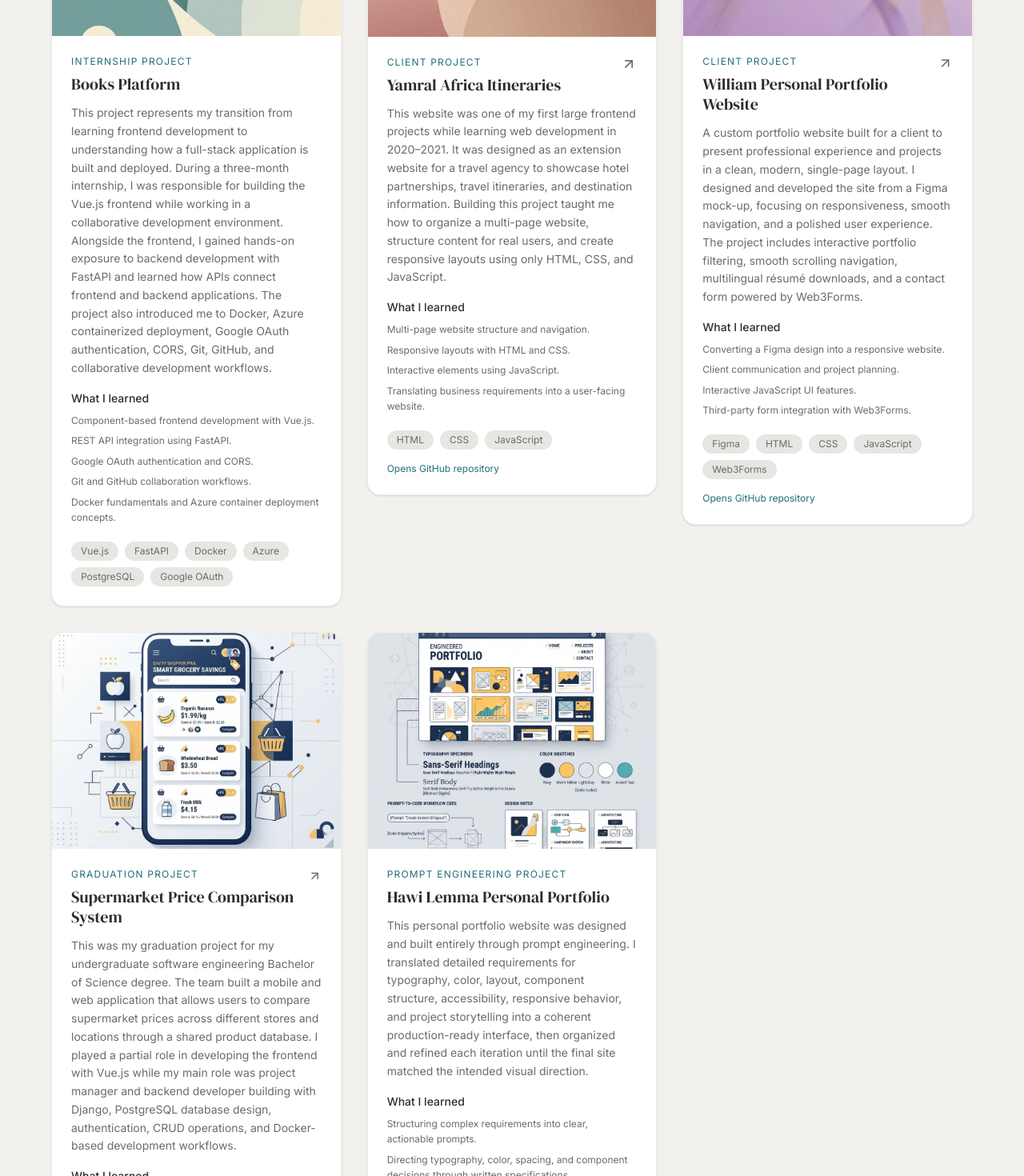
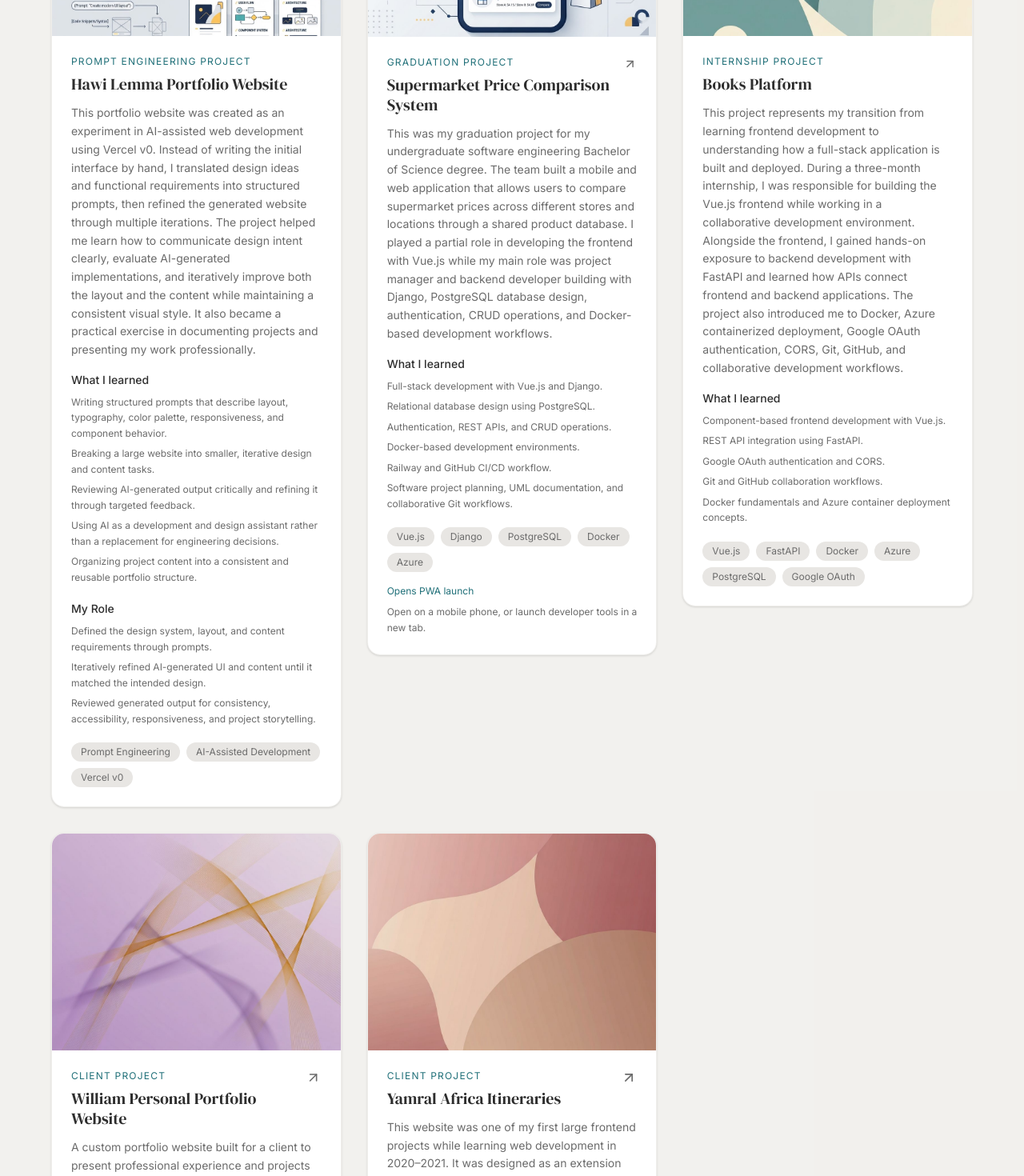
Before and after one commit to Hawi-Lemma/Hawi_Lemma-Portfolio-website-Varcel, a Next.js app: page / in a window 1280 px wide. Shown: the part 2060-3530 px from the top of the page at 80% size. Built offline with nearby package versions, Linux system fonts and the light colour scheme.

Commit message:
feat: add detailed project descriptions and update portfolio entries
Co-authored-by: HawiLemma <25134838+Hawi-Lemma@users.noreply.github.com>

```diff
--- a/components/projects.tsx
+++ b/components/projects.tsx
@@ -4,33 +4,14 @@ import { ArrowUpRight } from "lucide-react"
 
 const projects = [
   {
-    title: "Books Platform",
-    category: "Internship Project",
-    description: "This project represents my transition from learning frontend development to understanding how a full-stack application is built and deployed. During a three-month internship, I was responsible for building the Vue.js frontend while working in a collaborative development environment. Alongside the frontend, I gained hands-on exposure to backend development with FastAPI and learned how APIs connect frontend and backend applications. The project also introduced me to Docker, Azure containerized deployment, Google OAuth authentication, CORS, Git, GitHub, and collaborative development workflows.",
-    tags: ["Vue.js", "FastAPI", "Docker", "Azure", "PostgreSQL", "Google OAuth"],
-    learned: ["Component-based frontend development with Vue.js.", "REST API integration using FastAPI.", "Google OAuth authentication and CORS.", "Git and GitHub collaboration workflows.", "Docker fundamentals and Azure container deployment concepts."],
-    image: "/images/project-1.jpg",
+    title: "Hawi Lemma Portfolio Website",
+    category: "Prompt Engineering Project",
+    description: "This portfolio website was created as an experiment in AI-assisted web development using Vercel v0. Instead of writing the initial interface by hand, I translated design ideas and functional requirements into structured prompts, then refined the generated website through multiple iterations. The project helped me learn how to communicate design intent clearly, evaluate AI-generated implementations, and iteratively improve both the layout and the content while maintaining a consistent visual style. It also became a practical exercise in documenting projects and presenting my work professionally.",
+    tags: ["Prompt Engineering", "AI-Assisted Development", "Vercel v0"],
+    learned: ["Writing structured prompts that describe layout, typography, color palette, responsiveness, and component behavior.", "Breaking a large website into smaller, iterative design and content tasks.", "Reviewing AI-generated output critically and refining it through targeted feedback.", "Using AI as a development and design assistant rather than a replacement for engineering decisions.", "Organizing project content into a consistent and reusable portfolio structure."],
+    role: ["Defined the design system, layout, and content requirements through prompts.", "Iteratively refined AI-generated UI and content until it matched the intended design.", "Reviewed generated output for consistency, accessibility, responsiveness, and project storytelling."],
+    image: "/images/project-5.png",
     link: null,
-  },
-  {
-    title: "Yamral Africa Itineraries",
-    category: "Client Project",
-    description: "This website was one of my first large frontend projects while learning web development in 2020–2021. It was designed as an extension website for a travel agency to showcase hotel partnerships, travel itineraries, and destination information. Building this project taught me how to organize a multi-page website, structure content for real users, and create responsive layouts using only HTML, CSS, and JavaScript.",
-    tags: ["HTML", "CSS", "JavaScript"],
-    learned: ["Multi-page website structure and navigation.", "Responsive layouts with HTML and CSS.", "Interactive elements using JavaScript.", "Translating business requirements into a user-facing website."],
-    image: "/images/project-2.jpg",
-    link: "https://github.com/Hawi-Lemma/Yamral-Africa-Website-Extension",
-    linkType: "GitHub repository",
-  },
-  {
-    title: "William Personal Portfolio Website",
-    category: "Client Project",
-    description: "A custom portfolio website built for a client to present professional experience and projects in a clean, modern, single-page layout. I designed and developed the site from a Figma mock-up, focusing on responsiveness, smooth navigation, and a polished user experience. The project includes interactive portfolio filtering, smooth scrolling navigation, multilingual résumé downloads, and a contact form powered by Web3Forms.",
-    tags: ["Figma", "HTML", "CSS", "JavaScript", "Web3Forms"],
-    learned: ["Converting a Figma design into a responsive website.", "Client communication and project planning.", "Interactive JavaScript UI features.", "Third-party form integration with Web3Forms."],
-    image: "/images/project-3.jpg",
-    link: "https://github.com/Hawi-Lemma/Personal-Website-Client-William_Ngoy",
-    linkType: "GitHub repository",
   },
   {
     title: "Supermarket Price Comparison System",
@@ -44,13 +25,33 @@ const projects = [
     linkNotice: "Open on a mobile phone, or launch developer tools in a new tab.",
   },
   {
-    title: "Hawi Lemma Personal Portfolio",
-    category: "Prompt Engineering Project",
-    description: "This personal portfolio website was designed and built entirely through prompt engineering. I translated detailed requirements for typography, color, layout, component structure, accessibility, responsive behavior, and project storytelling into a coherent production-ready interface, then organized and refined each iteration until the final site matched the intended visual direction.",
-    tags: ["Prompt Engineering", "Next.js", "React", "Tailwind CSS", "UI Design"],
-    learned: ["Structuring complex requirements into clear, actionable prompts.", "Directing typography, color, spacing, and component decisions through written specifications.", "Organizing a multi-section website into reusable components and consistent content patterns.", "Reviewing generated implementations and refining them through precise iterative feedback.", "Combining design judgment, technical planning, and prompt-based development into a polished product."],
-    image: "/images/project-5.png",
+    title: "Books Platform",
+    category: "Internship Project",
+    description: "This project represents my transition from learning frontend development to understanding how a full-stack application is built and deployed. During a three-month internship, I was responsible for building the Vue.js frontend while working in a collaborative development environment. Alongside the frontend, I gained hands-on exposure to backend development with FastAPI and learned how APIs connect frontend and backend applications. The project also introduced me to Docker, Azure containerized deployment, Google OAuth authentication, CORS, Git, GitHub, and collaborative development workflows.",
+    tags: ["Vue.js", "FastAPI", "Docker", "Azure", "PostgreSQL", "Google OAuth"],
+    learned: ["Component-based frontend development with Vue.js.", "REST API integration using FastAPI.", "Google OAuth authentication and CORS.", "Git and GitHub collaboration workflows.", "Docker fundamentals and Azure container deployment concepts."],
+    image: "/images/project-1.jpg",
     link: null,
+  },
+  {
+    title: "William Personal Portfolio Website",
+    category: "Client Project",
+    description: "A custom portfolio website built for a client to present professional experience and projects in a clean, modern, single-page layout. I designed and developed the site from a Figma mock-up, focusing on responsiveness, smooth navigation, and a polished user experience. The project includes interactive portfolio filtering, smooth scrolling navigation, multilingual résumé downloads, and a contact form powered by Web3Forms.",
+    tags: ["Figma", "HTML", "CSS", "JavaScript", "Web3Forms"],
+    learned: ["Converting a Figma design into a responsive website.", "Client communication and project planning.", "Interactive JavaScript UI features.", "Third-party form integration with Web3Forms."],
+    image: "/images/project-3.jpg",
+    link: "https://github.com/Hawi-Lemma/Personal-Website-Client-William_Ngoy",
+    linkType: "GitHub repository",
+  },
+  {
+    title: "Yamral Africa Itineraries",
+    category: "Client Project",
+    description: "This website was one of my first large frontend projects while learning web development in 2020–2021. It was designed as an extension website for a travel agency to showcase hotel partnerships, travel itineraries, and destination information. Building this project taught me how to organize a multi-page website, structure content for real users, and create responsive layouts using only HTML, CSS, and JavaScript.",
+    tags: ["HTML", "CSS", "JavaScript"],
+    learned: ["Multi-page website structure and navigation.", "Responsive layouts with HTML and CSS.", "Interactive elements using JavaScript.", "Translating business requirements into a user-facing website."],
+    image: "/images/project-2.jpg",
+    link: "https://github.com/Hawi-Lemma/Yamral-Africa-Website-Extension",
+    linkType: "GitHub repository",
   },
 ]
 
@@ -81,24 +82,17 @@ export function Projects() {
                   <div className="mb-5">
                     <p className="text-sm font-medium text-foreground mb-2">What I learned</p>
                     <ul className="flex flex-col gap-1.5">
-                    {project.learned.map((item) => (
-                      <li key={item} className="text-xs text-muted-foreground leading-relaxed">{item}</li>
-                    ))}
+                      {project.learned.map((item) => <li key={item} className="text-xs text-muted-foreground leading-relaxed">{item}</li>)}
                     </ul>
                   </div>
-                <div className="flex flex-wrap gap-2">
-                  {project.tags.map((tag) => <span key={tag} className="text-xs px-3 py-1 bg-muted rounded-full text-muted-foreground">{tag}</span>)}
-                </div>
+                  {project.role && <div className="mb-5"><p className="text-sm font-medium text-foreground mb-2">My Role</p><ul className="flex flex-col gap-1.5">{project.role.map((item) => <li key={item} className="text-xs text-muted-foreground leading-relaxed">{item}</li>)}</ul></div>}
+                  <div className="flex flex-wrap gap-2">{project.tags.map((tag) => <span key={tag} className="text-xs px-3 py-1 bg-muted rounded-full text-muted-foreground">{tag}</span>)}</div>
                   {project.linkType && <p className="mt-4 text-xs text-primary">Opens {project.linkType}</p>}
                   {project.linkNotice && <p className="mt-2 text-xs text-muted-foreground leading-relaxed">{project.linkNotice}</p>}
                 </div>
               </article>
             )
-            return project.link ? (
-              <Link key={project.title} href={project.link} target="_blank" rel="noopener noreferrer" aria-label={`${project.title} — ${project.linkType}`}>
-                {card}
-              </Link>
-            ) : <div key={project.title}>{card}</div>
+            return project.link ? <Link key={project.title} href={project.link} target="_blank" rel="noopener noreferrer" aria-label={`${project.title} — ${project.linkType}`}>{card}</Link> : <div key={project.title}>{card}</div>
           })}
         </div>
       </div>
```
Lines whose indentation alone changed are shown as unchanged.
